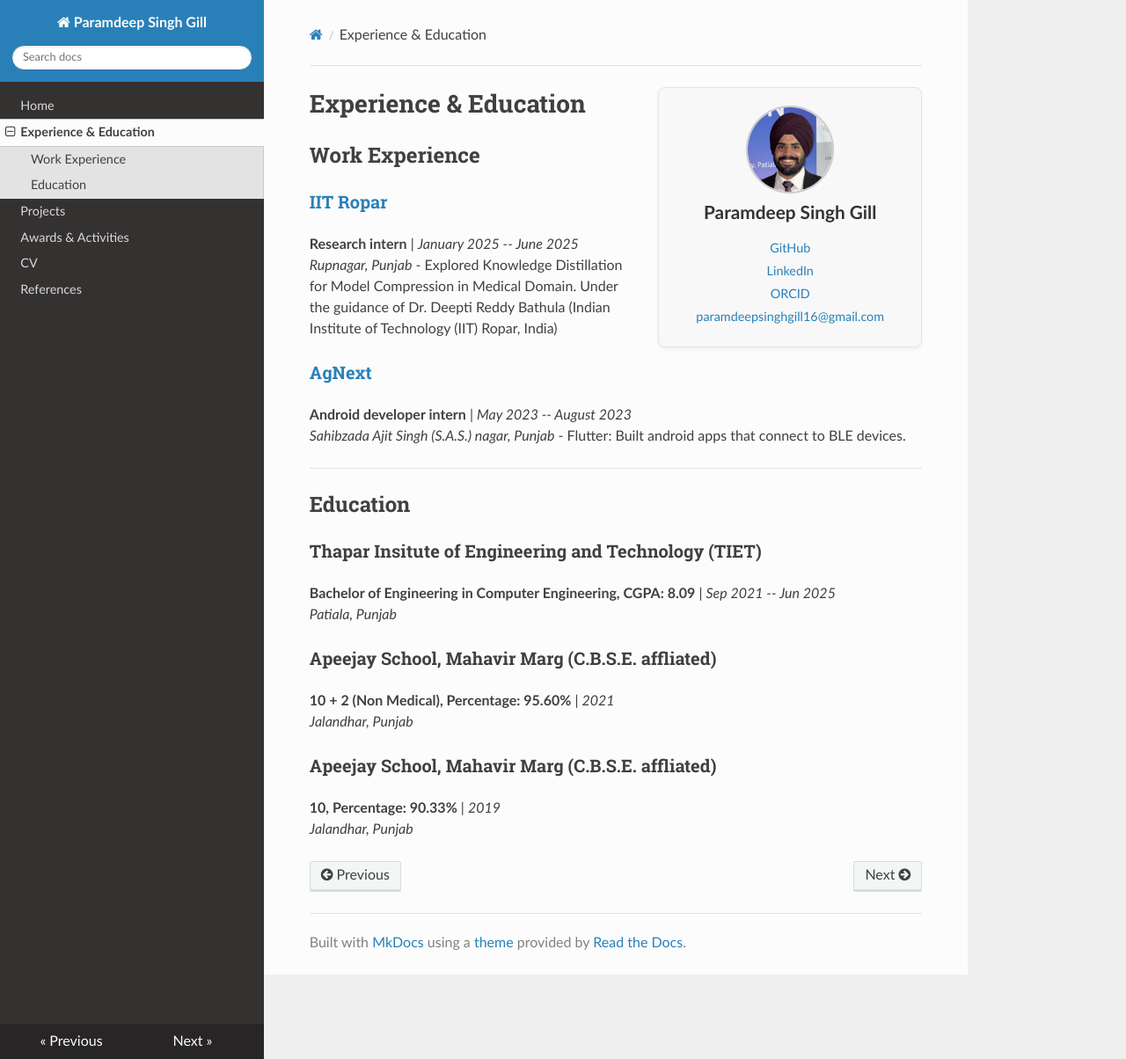
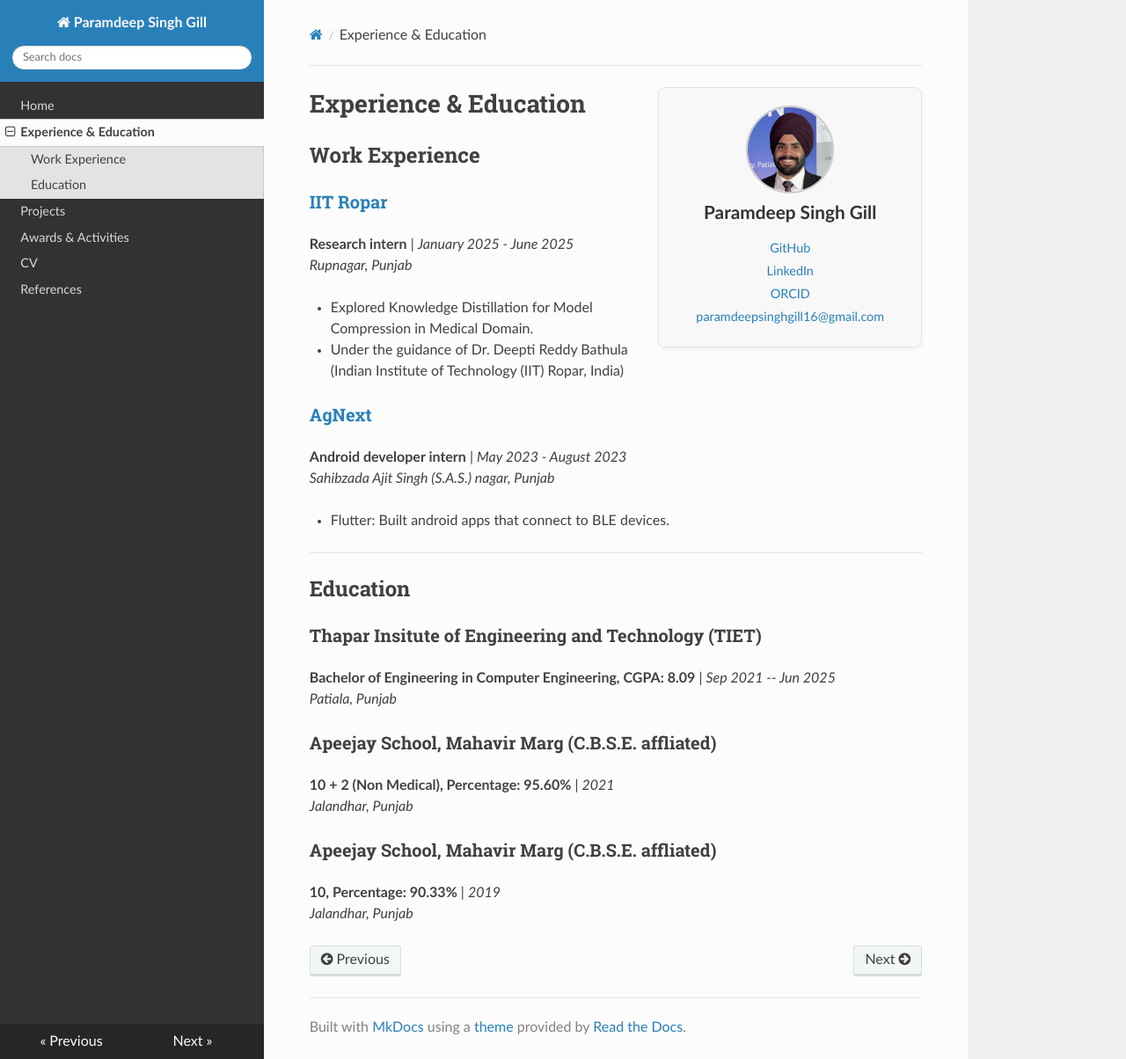
Before and after one commit to paramdeep299792/paramdeep299792.github.io, an MkDocs documentation site: the page built from docs/experience.md, in a window 1280 px wide and 1204 px high. Shown: the whole window at 88% size. Built offline with MkDocs 1.6.1, drawn with Linux system fonts in a browser that asks for light colours; nearby versions of some CDN libraries.

Commit message:
did some beautification

```diff
--- a/docs/experience.md
+++ b/docs/experience.md
@@ -3,13 +3,17 @@
 ## Work Experience
 
 ### [IIT Ropar](https://www.iitrpr.ac.in/)
-**Research intern** | *January 2025 -- June 2025*
+**Research intern** | *January 2025 - June 2025*
 *Rupnagar, Punjab*
-- Explored Knowledge Distillation for Model Compression in Medical Domain. Under the guidance of Dr. Deepti Reddy Bathula (Indian Institute of Technology (IIT) Ropar, India)
+
+- Explored Knowledge Distillation for Model Compression in Medical Domain.
+
+- Under the guidance of Dr. Deepti Reddy Bathula (Indian Institute of Technology (IIT) Ropar, India)
 
 ### [AgNext](https://agnext.com/)
-**Android developer intern** | *May 2023 -- August 2023*
+**Android developer intern** | *May 2023 - August 2023*
 *Sahibzada Ajit Singh (S.A.S.) nagar, Punjab*
+
 - Flutter: Built android apps that connect to BLE devices.
 
 ---
```
Also changed, not shown: docs/projects.md (+13 -0 lines), params.json (+4 -3 lines), src/templates/experience.md (line endings or trailing spaces), src/templates/projects.md (line endings or trailing spaces).
